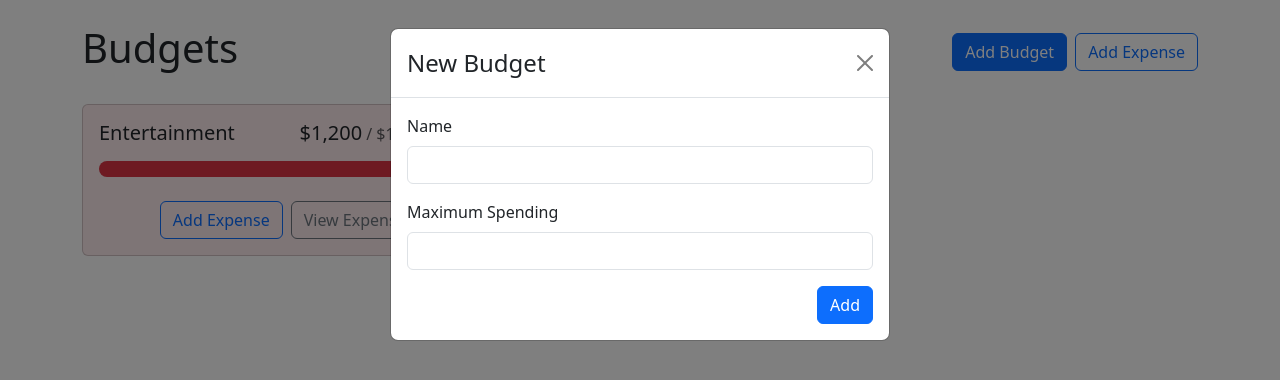
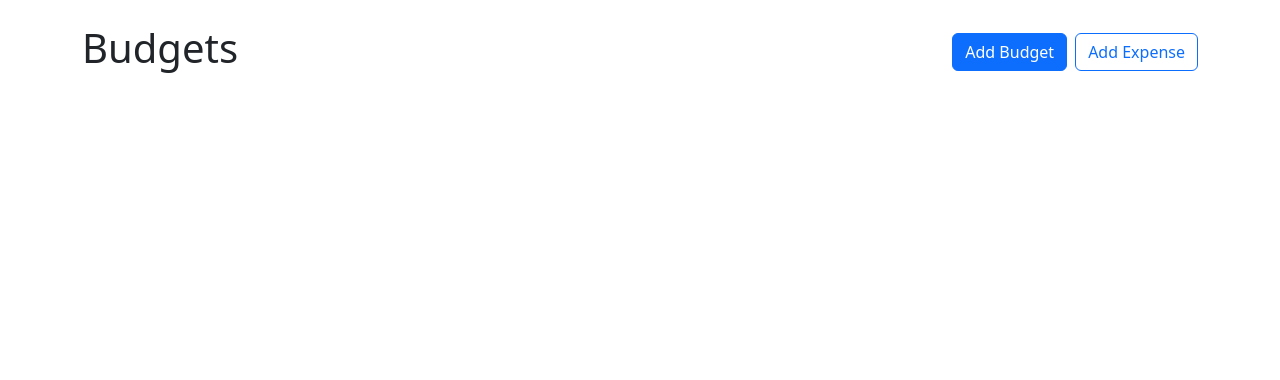
Before and after one commit to zhouzhou0619/budget-tracking-app, a React (Create React App) app: page / in a window 1280 px wide. Shown: the top 380 px of the page. Built offline with nearby package versions, Linux system fonts and the light colour scheme.

Commit message:
When click "Add budget ", the card will exit, and enter the name and budget, it will show on the screen.

```diff
--- a/src/App.js
+++ b/src/App.js
@@ -2,20 +2,29 @@
 import Container from 'react-bootstrap/Container';
 import AddBudgetModal from './components/AddBudgetModal';
 import BudgetCard from './components/BudgetCard';
+import { useState } from 'react';
+import { useBudgets } from './contexts/BudgetsContext';
 function App() {
+    const [showAddBudgetModal, setShowAddBudgetModal] = useState(false);
+    const { budgets, getBudgetExpenses } = useBudgets();
     return (
         <>
             <Container className="my-4">
                 <Stack direction="horizontal" gap="2" className="mb-4">
                     <h1 className="me-auto">Budgets</h1>
-                    <Button variant="primary">Add Budget</Button>
+                    <Button variant="primary" onClick={() => setShowAddBudgetModal(true)}>
+                        Add Budget
+                    </Button>
                     <Button variant="outline-primary">Add Expense</Button>
                 </Stack>
                 <div style={{ display: 'grid', gridTemplateColumns: 'repeat(auto-fill, minmax(300px, 1fr))', gap: '1rem', alignItems: 'flex-start' }}>
-                    <BudgetCard name="Entertainment" gray amount={1200} max={1000}></BudgetCard>
+                    {budgets.map(budget => {
+                        const amount = getBudgetExpenses(budget.id).reduce((total, expense) => total + expense.amount, 0);
+                        return <BudgetCard key={budget.id} name={budget.name} amount={amount} max={budget.max} />;
+                    })}
                 </div>
             </Container>
-            <AddBudgetModal show />
+            <AddBudgetModal show={showAddBudgetModal} handleClose={() => setShowAddBudgetModal(false)} />
         </>
     );
 }
```
